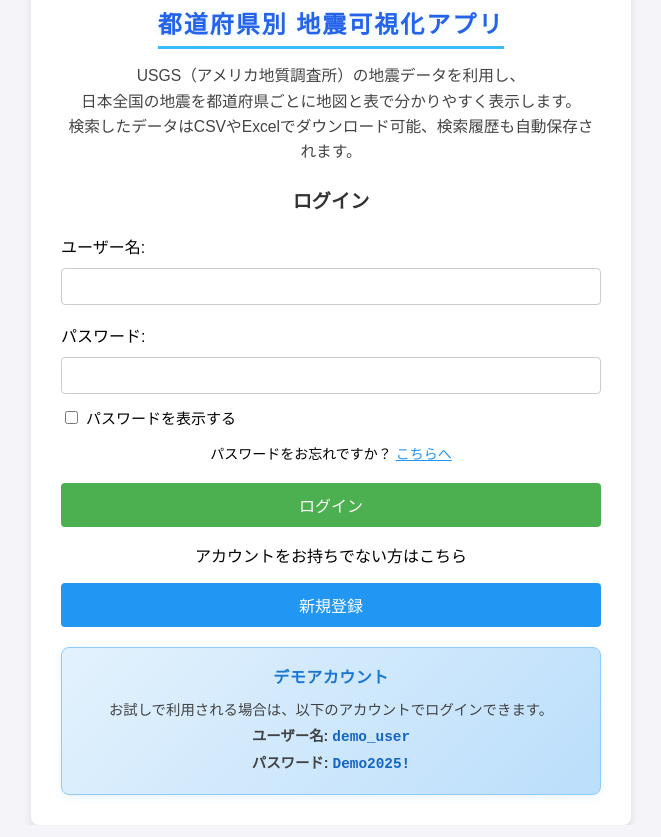
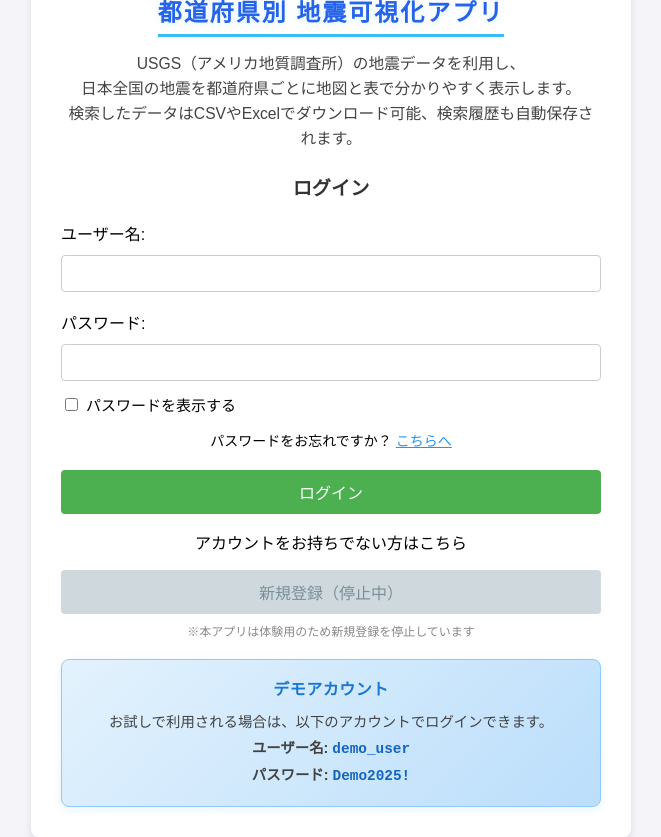
Before and after one commit to TechCat-Hello/quake_viz, a Django app: page /login/ in a window 1280 px wide. Shown: the whole page, without its empty margins (309-970 px from the left). Run offline with Django 4.2, Linux system fonts and the light colour scheme.

Commit message:
Grey out disabled signup button on login page

```diff
--- a/quake/templates/login.html
+++ b/quake/templates/login.html
@@ -93,13 +93,16 @@
     .login-btn:hover {
       background-color: #45a049;
     }
-    .signup-btn {
-      background-color: #2196F3;
-      color: white;
+    .signup-btn-disabled {
+      background-color: #cfd8dc;
+      color: #78909c;
       margin-top: 10px;
+      cursor: not-allowed;
     }
-    .signup-btn:hover {
-      background-color: #1976D2;
+    .signup-disabled-note {
+      margin-top: 8px;
+      font-size: 12px;
+      color: #888;
     }
     .forgot-password {
       margin-top: 10px;
@@ -250,7 +253,8 @@
     </form>
     <div class="signup-link">
       <p>アカウントをお持ちでない方はこちら</p>
-      <a href="{% url 'signup' %}" class="full-width-button signup-btn">新規登録</a>
+      <button type="button" class="full-width-button signup-btn-disabled" disabled aria-disabled="true">新規登録（停止中）</button>
+      <p class="signup-disabled-note">※本アプリは体験用のため新規登録を停止しています</p>
     </div>
 
     <div class="demo-account-box">
```
